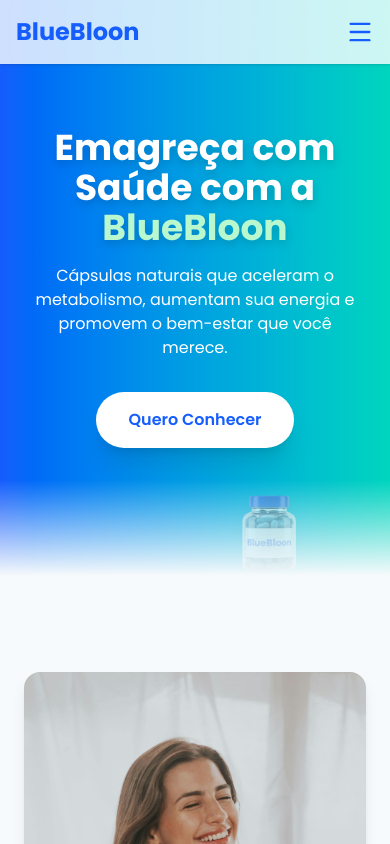
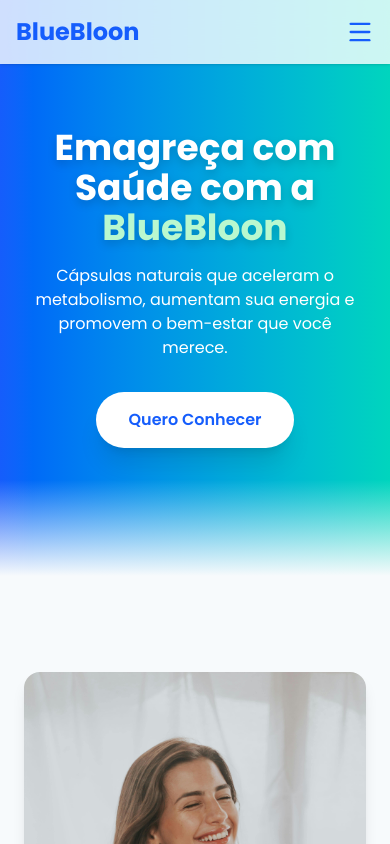
Before and after one commit to Malta22v/BlueBloon-site, a Next.js app: page / in a window 390 px wide. Shown: the top 844 px of the page. Built offline with nearby package versions, Linux system fonts and the light colour scheme.

Commit message:
menu hambúrguer 3

```diff
--- a/app/components/hero.tsx
+++ b/app/components/hero.tsx
@@ -1,44 +1,12 @@
 'use client';
 
-import { useEffect, useState, useRef } from 'react';
 import { motion } from 'framer-motion';
 import Image from 'next/image';
 import { Button } from './ui/button';
 
 export default function Hero() {
-  const heroRef = useRef<HTMLDivElement>(null);
-  const [bottomOffset, setBottomOffset] = useState(-60); // posição inicial no mobile
-
-  useEffect(() => {
-    const handleResize = () => {
-      if (!heroRef.current) return;
-
-      const height = heroRef.current.offsetHeight;
-      const width = window.innerWidth;
-
-      // cálculo adaptativo
-      if (width < 640) {
-        // telas pequenas (celular)
-        setBottomOffset(-(height * 0.02)); // 2% da altura da section
-      } else if (width < 1024) {
-        // tablets e laptops
-        setBottomOffset(height * 0.05);
-      } else {
-        // desktops grandes
-        setBottomOffset(height * 0.1);
-      }
-    };
-
-    handleResize(); // calcula na montagem
-    window.addEventListener('resize', handleResize);
-    return () => window.removeEventListener('resize', handleResize);
-  }, []);
-
   return (
-    <section
-      ref={heroRef}
-      className="relative flex flex-col items-center justify-center text-center py-32 px-6 bg-gradient-to-r from-blue-600 to-teal-400 text-white overflow-hidden"
-    >
+    <section className="relative flex flex-col items-center justify-center text-center py-32 px-6 bg-gradient-to-r from-blue-600 to-teal-400 text-white overflow-hidden">
       {/* ===== Título principal ===== */}
       <motion.h1
         initial={{ opacity: 0, y: -40 }}
@@ -71,19 +39,23 @@ export default function Hero() {
       <motion.div
         animate={{ y: [0, -10, 0] }}
         transition={{ repeat: Infinity, duration: 4, ease: 'easeInOut' }}
-        style={{
-          position: 'absolute',
-          right: window.innerWidth < 768 ? -80 : -200,
-          bottom: bottomOffset,
-        }}
-        className="pointer-events-none select-none"
+        className="
+          absolute
+          bottom-[-180px]      /* 🔽 desce bastante no mobile */
+          right-[-90px]
+          sm:bottom-[-220px]   /* telas pequenas */
+          md:bottom-[80px]     /* 🔼 sobe no desktop */
+          md:right-[-160px]
+          lg:right-[-220px]
+          pointer-events-none select-none
+        "
       >
         <Image
           src="/capsules.png"
           alt="Cápsulas BlueBloon"
-          width={window.innerWidth < 768 ? 350 : 750}
-          height={window.innerWidth < 768 ? 350 : 750}
-          className="opacity-60 drop-shadow-xl transition-all duration-500"
+          width={750}
+          height={750}
+          className="opacity-60 drop-shadow-xl w-[280px] sm:w-[350px] md:w-[550px]"
         />
       </motion.div>
 
```
